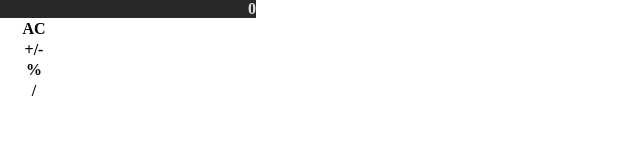
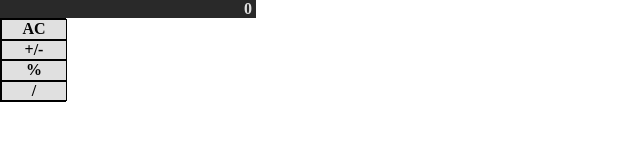
Before and after one commit to MHG16/calculator, a website: page index.html in a window 1280 px wide. Shown: the whole page, without its empty margins (0-640 px from the left). Drawn offline with nearby package versions, Linux system fonts and the light colour scheme.

Commit message:
added grey color, borders to top row of buttons

```diff
--- a/styles/main.scss
+++ b/styles/main.scss
@@ -15,19 +15,15 @@ body {
 	h1 {
 		color: #E0E0E0;
 		text-align:right;
+		padding-right: .25em;
 	}
 
 }
 
-.buttons-area {
-	background-color: #E0E0E0;
-	width: 10em;
-
-	div {
+.buttons-area div {
 		width: 4em;
 		float:left;
 		display:inline;
-		border: 1px solid #FFFFFF;
-	}
-
+		background-color: #E0E0E0;
+		border: 1px solid #000000;
 }
```
Also changed, not shown: styles/main.css, 1 other file.
